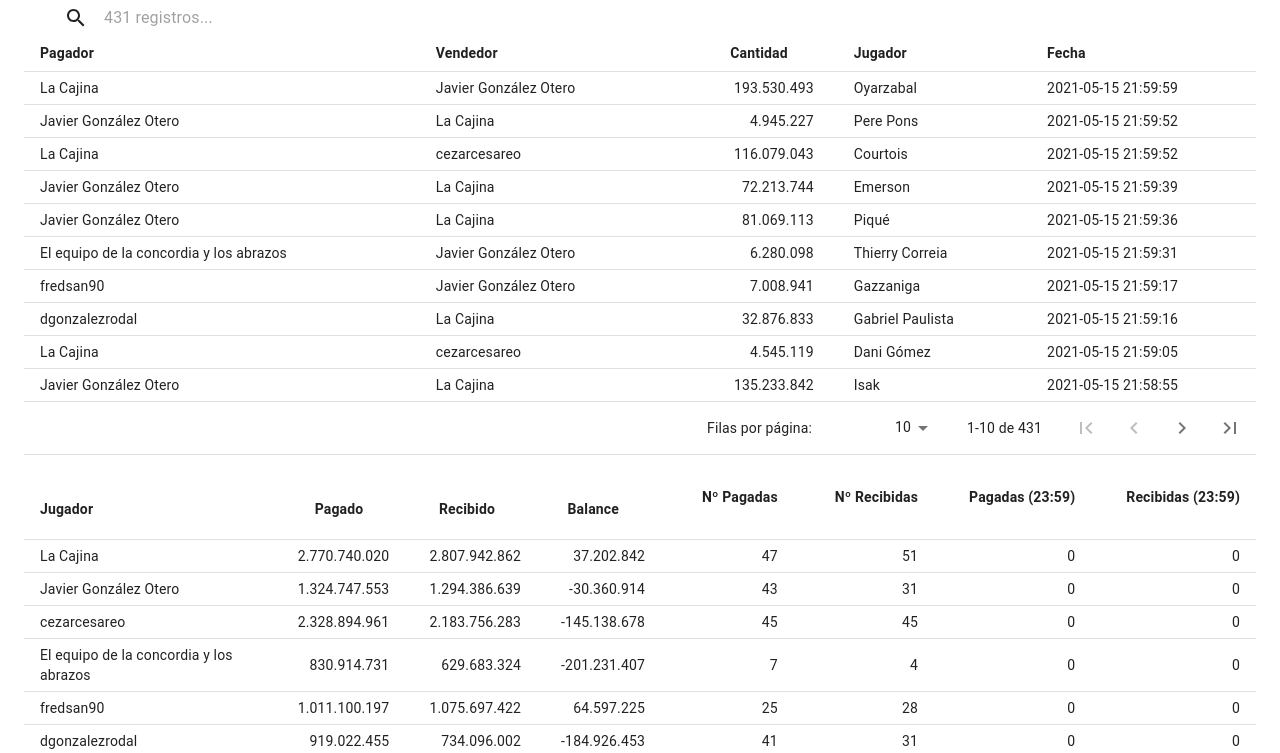
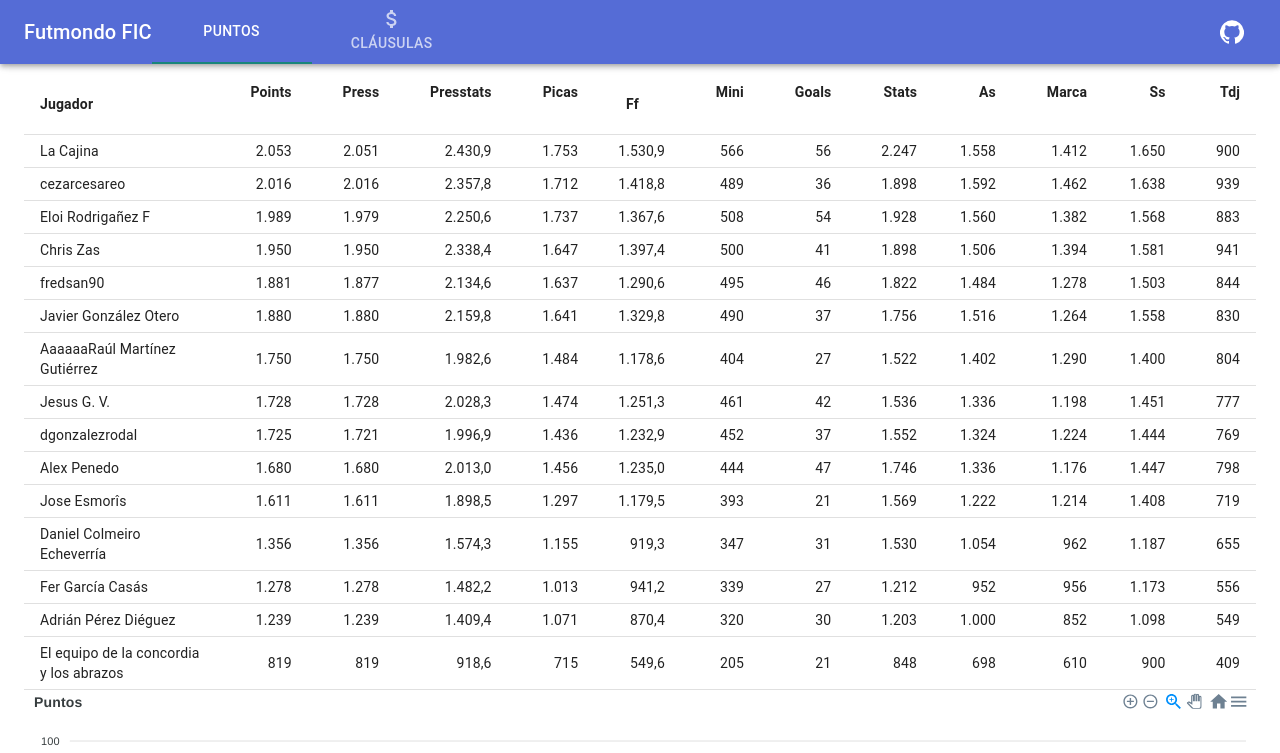
Before and after one commit to javiergonzalezotero/futmondo-stats, a Next.js app: page / in a window 1280 px wide. Shown: the top 753 px of the page. Built offline with nearby package versions, Linux system fonts and the light colour scheme.

Commit message:
Barra de navegación superior

```diff
--- /dev/null
+++ b/components/AppBar.js
@@ -0,0 +1,110 @@
+import React from 'react'
+import Link from 'next/link'
+import PropTypes from 'prop-types';
+import { makeStyles } from '@material-ui/core/styles';
+import AppBarUi from '@material-ui/core/AppBar';
+import Toolbar from '@material-ui/core/Toolbar';
+import Typography from '@material-ui/core/Typography';
+import useScrollTrigger from '@material-ui/core/useScrollTrigger';
+import Slide from '@material-ui/core/Slide';
+import IconButton from '@material-ui/core/IconButton';
+import GitHubIcon from '@material-ui/icons/GitHub';
+import Tabs from '@material-ui/core/Tabs';
+import Tab from '@material-ui/core/Tab';
+import { Icon } from '@iconify/react';
+import medalIcon from '@iconify/icons-mdi/medal';
+import AttachMoneyIcon from '@material-ui/icons/AttachMoney';
+import Hidden from '@material-ui/core/Hidden';
+
+
+const useStyles = makeStyles((theme) => ({
+    root: {
+        flexGrow: 1,
+    },
+    offset: {
+        ...theme.mixins.toolbar,
+        flexGrow: 1,
+    },
+    labelIcon: {
+        minHeight: 64,
+        paddingTop: 4,
+    },
+    '@global': {
+        '.MuiTab-labelIcon .MuiTab-wrapper > *:first-child': {
+            marginBottom: 0,
+        }
+    }
+}));
+
+function HideOnScroll(props) {
+    const { children, window } = props;
+    const trigger = useScrollTrigger({
+        target: window ? window() : undefined,
+        threshold: 50,
+    });
+
+    return (
+        <Slide appear={false} direction="down" in={!trigger}>
+            {children}
+        </Slide>
+    );
+}
+
+HideOnScroll.propTypes = {
+    children: PropTypes.element.isRequired,
+    window: PropTypes.func,
+};
+
+export default function AppBar(props) {
+    const classes = useStyles();
+
+    return <>
+        <div className={classes.root}>
+            <HideOnScroll {...props}>
+                <AppBarUi position="fixed">
+                    <Toolbar>
+                        <Typography variant="h6">
+                            Futmondo FIC
+                            </Typography>
+                        <Tabs value={props.tab}>
+                            <Hidden smDown>
+                                <Link href="/">
+                                    <Tab selected={props.tab == 0} className={classes.labelIcon} label={
+                                        <>
+                                            <Icon className={'MuiSvgIcon-root'} height={24} icon={medalIcon} />
+                                        Puntos
+                                    </>
+                                    } />
+                                </Link>
+                                <Link href="/clauses">
+                                    <Tab className={classes.labelIcon}
+                                        selected={props.tab == 1}
+                                        icon={<AttachMoneyIcon />}
+                                        label="Cláusulas" />
+                                </Link>
+                            </Hidden>
+                            <Hidden mdUp>
+                                <Link href="/">
+                                    <Tab selected={props.tab == 0} label={
+                                        <Icon className={'MuiSvgIcon-root'} height={24} icon={medalIcon} />
+                                    } />
+                                </Link>
+                                <Link href="/clauses">
+                                    <Tab className={classes.labelIcon}
+                                        selected={props.tab == 1}
+                                        icon={<AttachMoneyIcon />} />
+                                </Link>
+
+                            </Hidden>
+                        </Tabs>
+                        <div className={classes.root} />
+                        <IconButton color="inherit" href="https://github.com/javiergonzalezotero/futmondo-stats" target="_blank" rel="noopener">
+                            <GitHubIcon ></GitHubIcon>
+                        </IconButton>
+                    </Toolbar>
+                </AppBarUi>
+            </HideOnScroll>
+        </div>
+        <div className={classes.offset} />
+    </>
+}
--- a/components/Layout.js
+++ b/components/Layout.js
@@ -1,18 +1,30 @@
+import React from 'react'
 import Head from 'next/head'
-import Link from 'next/link'
 import Container from '@material-ui/core/Container';
+import AppBar from './AppBar'
+import { makeStyles } from '@material-ui/core/styles';
 
-export default function Layout({ children }) {
+const useStyles = makeStyles((theme) => ({
+    root: {
+        marginTop: 10,
+    }
+}));
+
+export default function Layout(props) {
+    const { children } = props;
+    const classes = useStyles();
+
     return (
         <div>
             <Head>
                 <title>Futmondo Stats</title>
                 <link rel="icon" href="/favicon.ico" />
-                <meta name="viewport" content="width=device-width, initial-scale=1.0"></meta>
+                <meta name="viewport" content="width=device-width"></meta>
             </Head>
-            <Container maxWidth={false}>
+            <AppBar {...props}></AppBar>
+            <Container className={classes.root} maxWidth={false}>
                 {children}
             </Container>
-        </div>
+        </div >
     )
 }
--- a/components/SimpleTable.js
+++ b/components/SimpleTable.js
@@ -17,7 +17,7 @@ import { messages } from '../lib/messages'
 
 Numeral.locale('es-es');
 
-const isFloat = function(n){
+const isFloat = function (n) {
   return Number(n) === n && n % 1 !== 0;
 }
 
@@ -38,7 +38,7 @@ const getColumns = function (data) {
           }
         } else if (key === 'date') {
           colConfig.Cell = row => <Date dateString={row.value}></Date>
-        } else if (isFloat(data[0][key])){
+        } else if (isFloat(data[0][key])) {
           colConfig.Cell = row => <div style={{ textAlign: "right" }}>{Numeral(row.value).format('0,0.0')}</div>
           colConfig.align = 'right'
           colConfig.sortType = (rowA, rowB, columnId) => {
@@ -60,13 +60,21 @@ const StyledTableCell = withStyles((theme) => ({
   }
 }))(TableCell);
 
-export default function SimpleTable({ param, pagination }) {
+
+const useStyles = makeStyles((theme) => ({
+  root: {
+    width: "100%",
+    overflowX: "auto"
+  }
+}));
+
+export default function SimpleTable({ rowsData, pagination }) {
 
   const data = React.useMemo(
-    () => param, []
+    () => rowsData, []
   )
 
-  const columns = React.useMemo(() => getColumns(param), [])
+  const columns = React.useMemo(() => getColumns(rowsData), [])
 
   const {
     getTableProps,
@@ -90,6 +98,8 @@ export default function SimpleTable({ param, pagination }) {
 
   const rowsToShow = pagination ? page : rows;
 
+  const classes = useStyles();
+
   return (
     <>
       {pagination && <GlobalFilter
@@ -98,6 +108,7 @@ export default function SimpleTable({ param, pagination }) {
         setGlobalFilter={setGlobalFilter}
       />
       }
+      <div className={classes.root}>
         <MaUTable size="small" {...getTableProps()}>
           <TableHead>
             {headerGroups.map(headerGroup => (
@@ -140,6 +151,7 @@ export default function SimpleTable({ param, pagination }) {
             </TablePagination>
           }
         </MaUTable>
+      </div>
     </>
   )
 }
--- a/package.json
+++ b/package.json
@@ -21,6 +21,9 @@
     "react-table": "^7.6.3"
   },
   "devDependencies": {
+    "@iconify-icons/mdi": "^1.1.15",
+    "@iconify/icons-mdi": "^1.1.15",
+    "@iconify/react": "^1.1.4",
     "typescript": "^4.2.4"
   }
 }
--- a/pages/clauses.js
+++ b/pages/clauses.js
@@ -16,13 +16,13 @@ export async function getStaticProps() {
 
 export default function Clauses({ clauses, clausesGrouped }) {
   return (
-    <Layout>
+    <Layout tab={1}>
       <Grid container spacing={3}>
         <Grid item xs={12}>
-          <SimpleTable param={clauses} pagination={true}></SimpleTable>
+          <SimpleTable rowsData={clauses} pagination={true}></SimpleTable>
         </Grid>
         <Grid item xs={12}>
-          <SimpleTable param={clausesGrouped} pagination={false}></SimpleTable>
+          <SimpleTable rowsData={clausesGrouped} pagination={false}></SimpleTable>
         </Grid>
       </Grid>
     </Layout>
--- a/pages/index.js
+++ b/pages/index.js
@@ -1,5 +1,4 @@
 import Layout from '../components/Layout'
-import { getClausesData, getClausesGroupedByUser } from '../lib/clauses'
 import { getPointsData, getPositionsData, getAccPointsData, getAccPointsDiffData, getTotalPoints } from '../lib/points'
 import SimpleChart from '../components/SimpleChart'
 import SimpleTable from '../components/SimpleTable'
@@ -7,8 +6,6 @@ import Grid from '@material-ui/core/Grid'
 
 
 export async function getStaticProps() {
-  const clauses = getClausesData()
-  const clausesGrouped = getClausesGroupedByUser()
   const points = getPointsData()
   const accPoints = getAccPointsData()
   const accPointsDiff = getAccPointsDiffData()
@@ -16,23 +13,17 @@ export async function getStaticProps() {
   const totalPoints = getTotalPoints()
   return {
     props: {
-      clauses, clausesGrouped, points, accPoints, accPointsDiff, positions, totalPoints
+      points, accPoints, accPointsDiff, positions, totalPoints
     }
   }
 }
 
-export default function Home({ clauses, clausesGrouped, points, accPoints, accPointsDiff, positions, totalPoints }) {
+export default function Home({ points, accPoints, accPointsDiff, positions, totalPoints }) {
   return (
-    <Layout>
+    <Layout tab={0}>
       <Grid container spacing={3}>
         <Grid item xs={12}>
-          <SimpleTable param={clauses} pagination={true}></SimpleTable>
-        </Grid>
-        <Grid item xs={12}>
-          <SimpleTable param={clausesGrouped} pagination={false}></SimpleTable>
-        </Grid>
-        <Grid item xs={12}>
-          <SimpleTable param={totalPoints} pagination={false}></SimpleTable>
+          <SimpleTable rowsData={totalPoints} pagination={false}></SimpleTable>
         </Grid>
       </Grid>
 
```
Also changed, not shown: 2 other files (tests, documents, lock files or other folders). Lines whose indentation alone changed are shown as unchanged.
